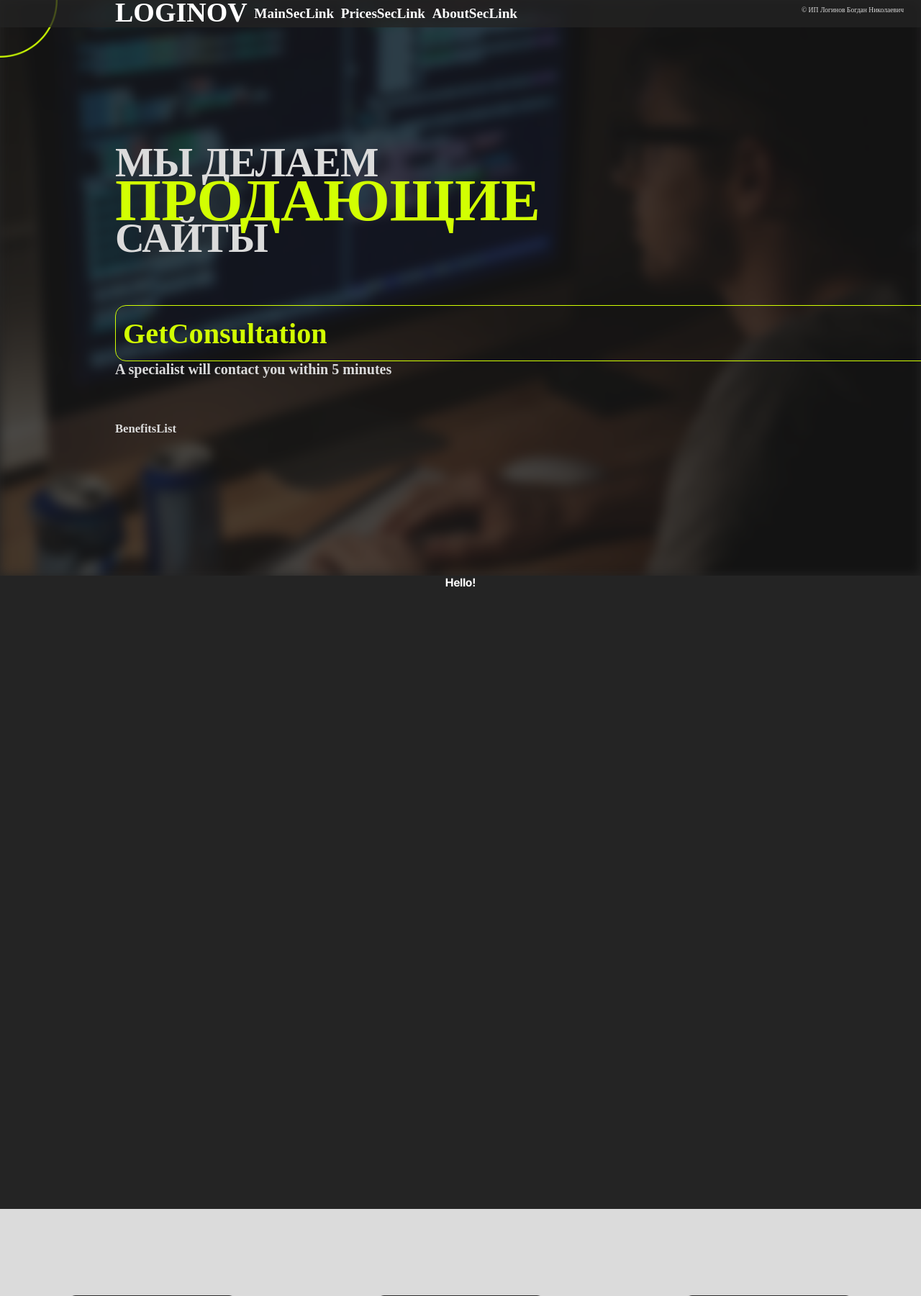
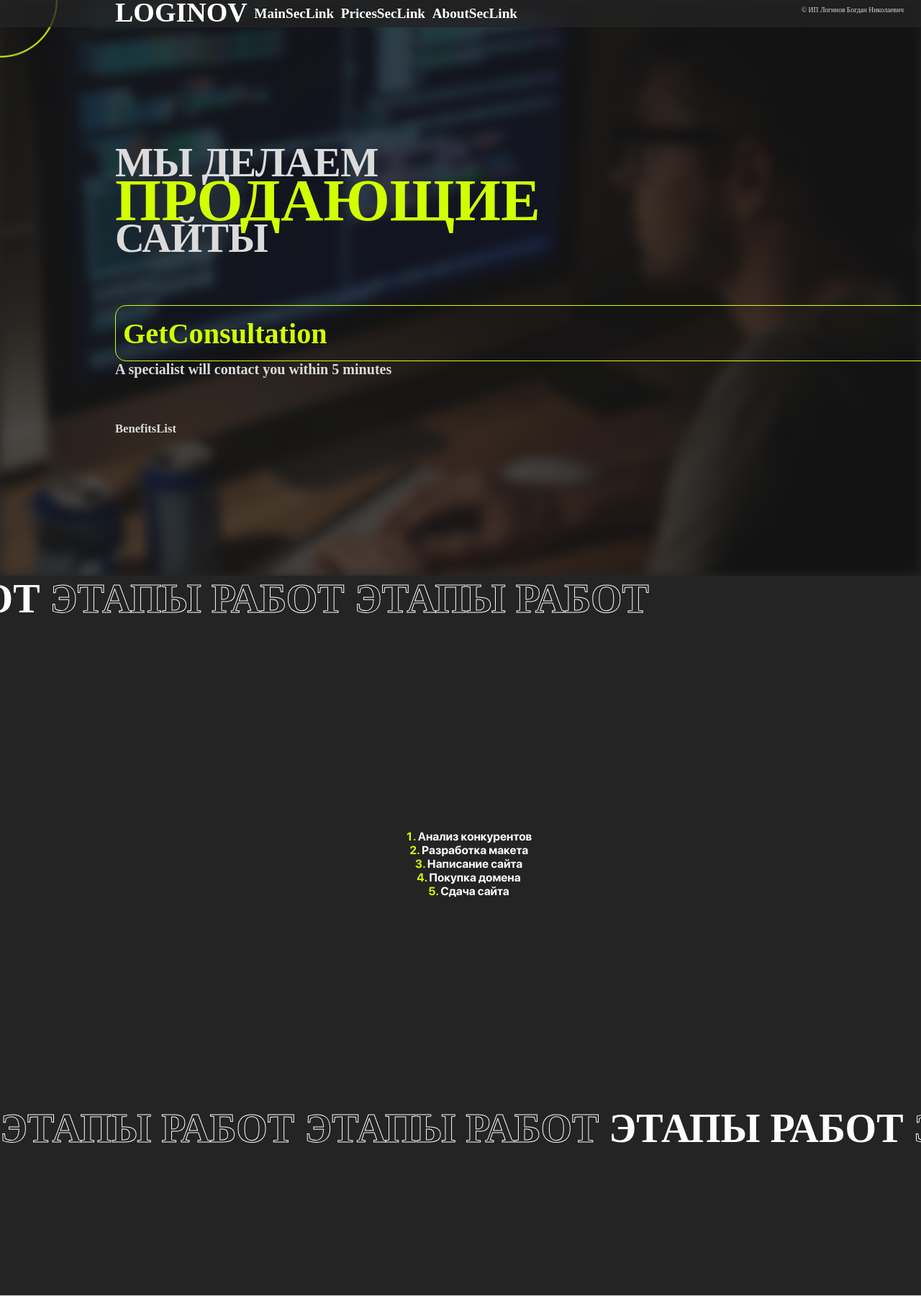
Before and after one commit to blago-white/custom-sites-agency, a Django app: page / in a window 1280 px wide. Shown: the top 1801 px of the page at 72% size. Run offline with Django 4.2, Linux system fonts and the light colour scheme; parts of the project's set-up code (start-up, migrations or seed data) failed here and were passed over; some web fonts are replaced.

Commit message:
Add initial design for steps

```diff
--- a/agency/static/css/home/home.css
+++ b/agency/static/css/home/home.css
@@ -51,7 +51,7 @@
     color: var(--light-color-darkened);
 }
 
-li {
+.benefits-list li {
     display: flex;
     margin-bottom: 1.1vh;
     text-indent: 0.1ch;
@@ -60,16 +60,16 @@ li {
     transition: all .2s ease;
 }
 
-li:before {
+.benefits-list li:before {
     content: url("/uploads/img/ul-ellipse.svg");
     padding-right: 5px;
 }
 
-li:hover {
+.benefits-list li:hover {
     transform: translateX(2vw);
 }
 
-li span {
+.benefits-list li span {
     color: var(--toxic-green-color);
 }
 
--- a/agency/static/css/home/steps.css
+++ b/agency/static/css/home/steps.css
@@ -1,8 +1,58 @@
 @import "../colorscheme.css";
 
 .steps-content-wrapper {
-    height: 110vh;
+    height: 100vh;
+    display: flex;
+    flex-direction: column;
+    justify-content: space-between;
+
     background: var(--bg-color);
     position: sticky;
     top: 0vh;
+    overflow: hidden;
+    padding-bottom: 25vh;
 }
+
+.text-line {
+    font-size: 7vh;
+    font-family: 'RFDewi Expanded Bold Italic';
+    height: min-content;
+    width: max-content;
+}
+
+
+.text-line span {
+    color: transparent;
+    -webkit-text-stroke: 1px var(--light-color);
+}
+
+
+.steps {
+    display: flex;
+    justify-content: center;
+    flex-direction: column;
+    align-items: center;
+}
+
+.steps li::marker {
+    color: var(--toxic-green-color);
+}
+
+
+@media (aspect-ratio < 12/9) {
+    .text-line {
+        font-size: 6vh;
+        display: initial;
+    }
+
+    #text-line-2 {
+        position: absolute;
+        top: calc(10vh + 1ch);
+    }
+
+    .steps-content-wrapper {
+        padding-top: 10vh;
+        height: 90vh;
+        padding-bottom: 10vh;
+    }
+}
--- a/agency/static/js/main.js
+++ b/agency/static/js/main.js
@@ -10,9 +10,6 @@ const aspectRatio = window.outerWidth / window.outerHeight;
 
 const secondSectionBlurDivider = aspectRatio > 12/9 ? 25 : 50;
 
-function print(value) {
-    console.log(value)
-}
 
 function onScroll(event) {
     if (expanding()) {
@@ -51,55 +48,19 @@ function onScroll(event) {
     }
 
     if (scrollTopHeight > mainSectionHeight) {
-        print("1");
         document.getElementsByClassName('main-content-wrapper')[0].style.filter = "blur(0px)";
         stepsContentWrapper.style.boxShadow = "0px 0px 0px #202020";
     }
 
     if (scrollTopHeight > (mainSectionHeight + stepsSectionHeight) || scrollTopHeight <= mainSectionHeight) {
-        print("2");
         stepsContentWrapper.style.filter = "blur(0px)";
         secondContentWrapper.style.boxShadow = "0px 0px 0px #dbdbdb";
     }
 
     if (scrollTopHeight > (mainSectionHeight + stepsSectionHeight + secondSectionHeight) || scrollTopHeight <= (mainSectionHeight + stepsSectionHeight)) {
-        print("3");
-
         secondContentWrapper.parentElement.style.filter = "blur(0px)";
         thirdContentWrapper.style.boxShadow = "0px 0px 0px #202020";
     }
-
-//
-//    if (scrollTopHeight > processedHeight) {
-//        print(scrollTopHeight);
-//        print(processedHeight);
-//        print('-----')
-//
-//        if (scrollTopHeight > 0 && scrollTopHeight < mainSectionHeight) {
-//            document.getElementsByClassName('main-content-wrapper')[0].style.filter = "blur(" + (
-//                    (scrollTopHeight - processedHeight) / 25
-//                ) + "px)";
-//
-//            secondContentWrapper.style.boxShadow = "0px 0px " + (scrollTopHeight - processedHeight) + "px #dbdbdb";
-//        } else {
-//            document.getElementsByClassName('main-content-wrapper')[0].style.filter = "blur(0px)";
-//            secondContentWrapper.style.boxShadow = "0px 0px 0px #dbdbdb";
-//        }
-//
-//        if (scrollTopHeight > secondSectionHeight) {
-//            const thirdSectionScrollDelta = scrollTopHeight - secondSectionHeight;
-//
-//            secondContentWrapper.parentElement.style.filter = "blur(" + ((
-//                (thirdSectionScrollDelta / secondSectionBlurDivider)
-//            ) - 1) + "px)";
-//
-//            thirdContentWrapper.style.boxShadow = "0px 0px " + (
-//                thirdSectionScrollDelta
-//            ) + "px #202020" + ", 0px 0px " + (thirdSectionScrollDelta) + "px #202020";
-//        } else {
-//            secondContentWrapper.parentElement.style.filter = "";
-//        }
-//    }
 }
 
 document.addEventListener('scroll', onScroll)
--- /dev/null
+++ b/agency/static/js/textLine.js
@@ -0,0 +1,11 @@
+const line = document.getElementById('text-line');
+const line2 = document.getElementById('text-line-2');
+
+
+function moveLine(event) {
+    line.style.transform = `translateX(${document.documentElement.scrollTop/4-1200}px)`;
+    line2.style.transform = `translateX(-${document.documentElement.scrollTop/4}px)`;
+}
+
+
+document.addEventListener('scroll', moveLine);
--- /dev/null
+++ b/agency/templates/floated-circle.html
@@ -0,0 +1,4 @@
+{% load static %}
+
+<div class="color-circle upper-color-circle floated" id="circle"
+     style="background: url({% static 'img/fcircle.png' %});opacity: 1;width: 20vh;height: 20vh;background-size: cover;pointer-events: none;mix-blend-mode: difference;z-index: 1000;"></div>
--- a/agency/templates/main.html
+++ b/agency/templates/main.html
@@ -89,6 +89,7 @@
         </style>
     </head>
     <body>
+        {% include 'floated-circle.html' %}
         {% include 'dialog.html' %}
         {% include 'mobile-menu.html' %}
         {% include 'header.html' %}
@@ -102,6 +103,7 @@
     <script type="module" src="{% static 'js/tariffDetails.js' %}"></script>
     <script type="module" src="{% static 'js/order.js' %}"></script>
     <script type="module" src="{% static 'js/dialog.js' %}"></script>
+    <script type="module" src="{% static 'js/textLine.js' %}"></script>
     <script src="{% static 'js/cursor.js' %}"></script>
     <script>
         const sectionsYCords = {
--- a/agency/templates/sections/main.html
+++ b/agency/templates/sections/main.html
@@ -43,8 +43,6 @@
          style="background: url({% static 'img/proger.png' %});background-size: cover;"></div>
     <div class="bg desctop-bg"
          style="background: url({% static 'img/proger_full.png' %});background-size: cover;"></div>
-    <div class="color-circle upper-color-circle floated" id="circle"
-         style="background: url({% static 'img/fcircle.png' %});opacity: 1;width: 20vh;height: 20vh;background-size: cover;pointer-events: none;mix-blend-mode: difference;z-index: 1000;"></div>
     <section class="main-content">
         <div class="main-text-primary-part">
             <h1 class="main-text-parts">
--- a/agency/templates/sections/steps.html
+++ b/agency/templates/sections/steps.html
@@ -1,3 +1,25 @@
 <section class="steps-content-wrapper" id="steps">
-    Hello!
+    <div class="text-line" id="text-line">
+        <span>ЭТАПЫ РАБОТ</span>
+        <span>ЭТАПЫ РАБОТ</span>
+        ЭТАПЫ РАБОТ
+        <span>ЭТАПЫ РАБОТ</span>
+        <span>ЭТАПЫ РАБОТ</span>
+    </div>
+
+    <ol class="steps">
+        <li>Анализ конкурентов</li>
+        <li>Разработка макета</li>
+        <li>Написание сайта</li>
+        <li>Покупка домена</li>
+        <li>Сдача сайта</li>
+    </ol>
+
+    <div class="text-line" id="text-line-2">
+        <span>ЭТАПЫ РАБОТ</span>
+        <span>ЭТАПЫ РАБОТ</span>
+        ЭТАПЫ РАБОТ
+        <span>ЭТАПЫ РАБОТ</span>
+        <span>ЭТАПЫ РАБОТ</span>
+    </div>
 </section>
```
Also changed, not shown: agency/agency/settings.py (+23 -2 lines).
